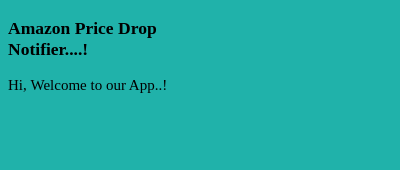
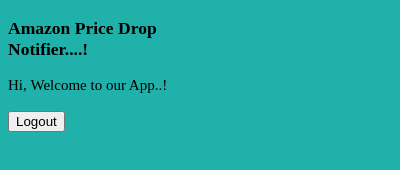
Before and after one commit to piyushprince346/Amazon-price-drop-notifier, a browser extension: page src/html/popup.html at #/welcome in a window 400 px wide. Drawn offline with nearby package versions, Linux system fonts and the light colour scheme.

Commit message:
Added logout button

```diff
--- a/src/html/welcome.html
+++ b/src/html/welcome.html
@@ -3,4 +3,7 @@
         <span id="welcome-id">{{user}}</span>
     </b>
     Welcome to our App..!
+    <br>
+    <br>
+    <a href="#popup"><button>Logout</button></a>
 </div>
```
